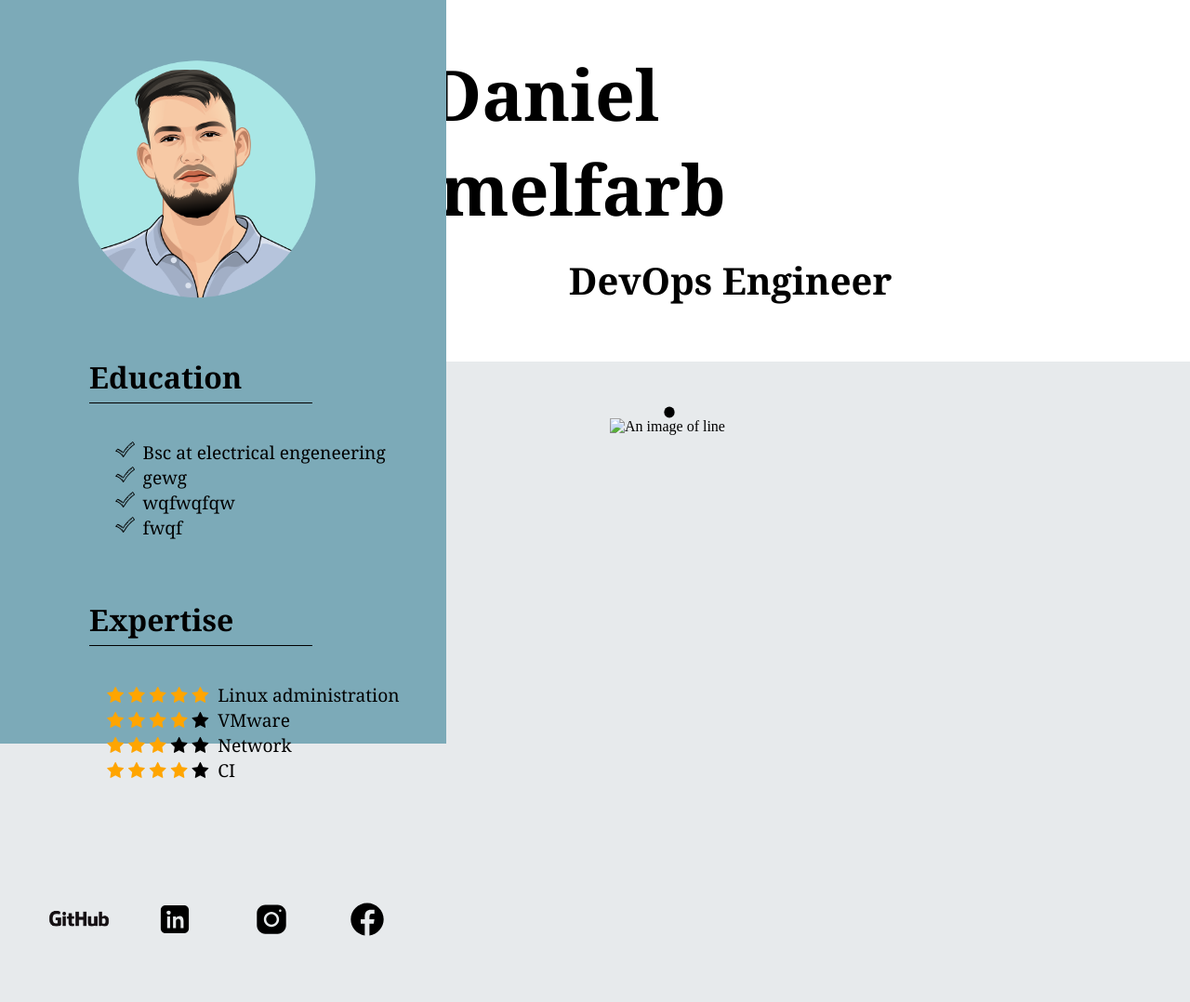
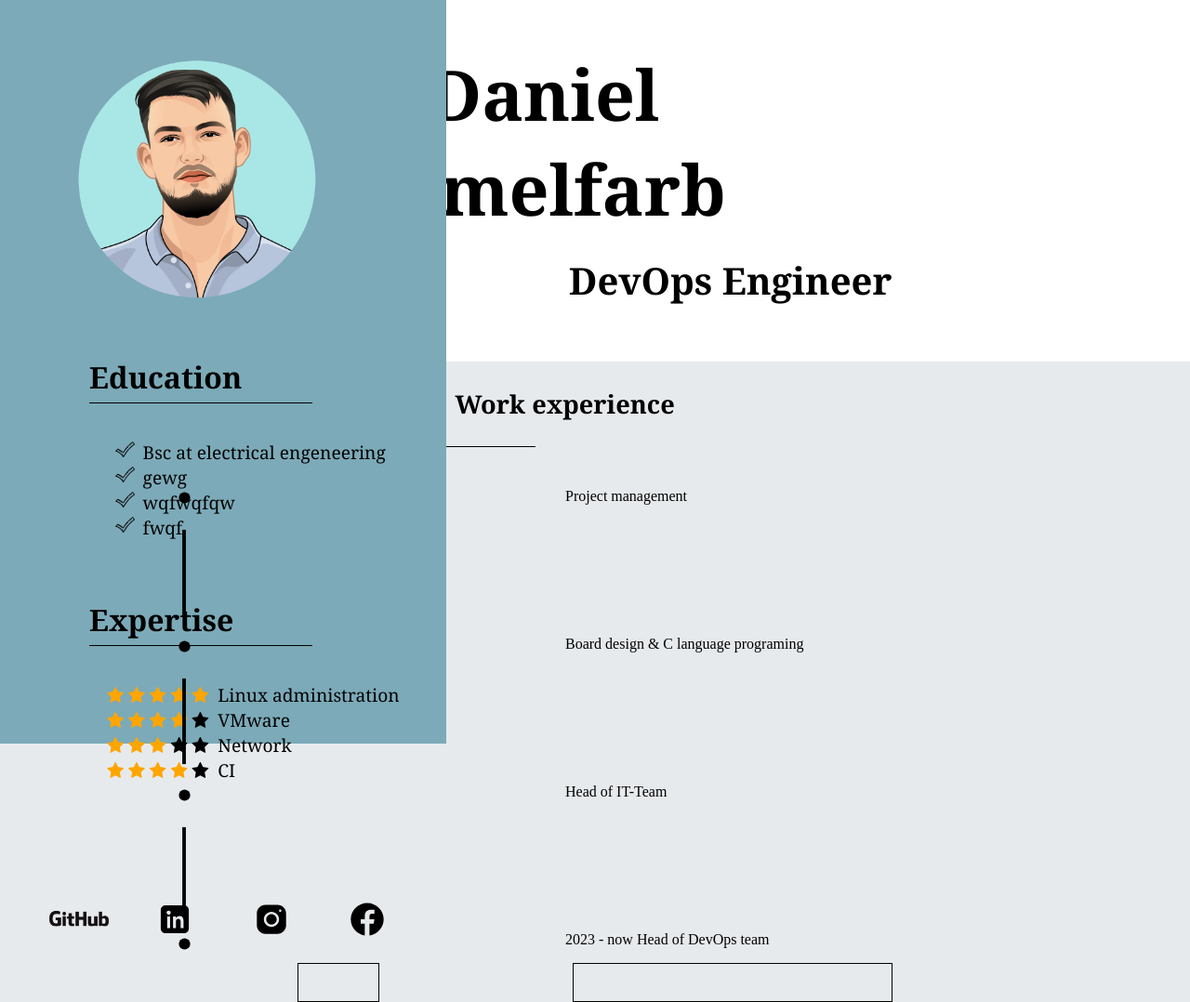
Before and after one commit to Fro1m/ResumePage, a plain HTML site: page main_page.html in a window 1280 px wide. Shown: the whole page at 93% size. Before the commit the page ends 800 px from the top, so only its background shows below. Drawn offline with Linux system fonts and the light colour scheme.

Commit message:
more work

```diff
--- a/main_page.html
+++ b/main_page.html
@@ -107,26 +107,48 @@
     }
 
     #small-icons-dot{
+      margin-top: 1.6em;
+      margin-bottom: 1.6em;
+      margin-left: 12em;
+      width: 0.8em;
+      height: 0.8em;
+    }
+
+    #small-icons-dot-top{
       margin-top: 3em;
-      margin-left: 10em;
+      margin-bottom: 1.6em;
+      margin-left: 12em;
       width: 0.8em;
       height: 0.8em;
     }
 
     #small-icons-line{
-      margin-left: 10em;
+      margin-left: 8.4em;
       width: 8em;
-      height: 7em;
-      padding:0 ;
-      clip: rect(0px, 10px, 20px, 0px);
+      height: 6em;
+      transform: rotate(90deg);
     }
 
 
     .my-line {
-  border-top: 1.5px solid black; /* creates a solid black line with a thickness of 2px */
-  width: 50%; /* sets the width of the line to 50% of the container */
-  margin-left: 6em;
-}
+      border-top: 1.5px solid black; /* creates a solid black line with a thickness of 2px */
+      width: 50%; /* sets the width of the line to 50% of the container */
+      margin-left: 6em;
+    }
+
+
+    #work-experience-header{
+      font-size: 1.7em;
+      font-family: Georgia, 'Times New Roman', Times, serif;
+      margin-left: 18em;
+    }
+
+    #my-line-2 {
+      border-top: 1.5px solid black; /* creates a solid black line with a thickness of 2px */
+      width: 45%; /* sets the width of the line to 50% of the container */
+      margin-left: 0em;
+    }
+
 
   </style>
 </head>
@@ -136,9 +158,24 @@
     <h1 class="centered-h1">Daniel Gimelfarb</h1>
     <h2 class="centered-h2">DevOps Engineer</h2>
   </div>
-  <div style="display: flex; flex-direction: column; align-items: center;">
+  <h3 id="work-experience-header">Work experience</h3>
+  <div id="my-line-2"></div>
+  <div style="display: flex; flex-direction: column; justify-content: space-between; height: 300px;">
+    <img id="small-icons-dot-top" src="/images/Location_dot_black.svg" alt="An image of dot"/>
+    <img id="small-icons-line" src="/images/13048718681586788051.svg" alt="An image of line"/>
     <img id="small-icons-dot" src="/images/Location_dot_black.svg" alt="An image of dot"/>
-    <img id="small-icons-line" src="/images/icons8-vertical-line-80.png" alt="An image of line"/>
+    <img id="small-icons-line" src="/images/13048718681586788051.svg" alt="An image of line"/>
+    <img id="small-icons-dot" src="/images/Location_dot_black.svg" alt="An image of dot"/>
+    <img id="small-icons-line" src="/images/13048718681586788051.svg" alt="An image of line"/>
+    <img id="small-icons-dot" src="/images/Location_dot_black.svg" alt="An image of dot"/>
+  </div>
+  <p style="margin-left: 38em; margin-top: -16em;">Project management</p>
+  <p style="margin-left: 38em; margin-top: 8.8em;">Board design & C language programing</p>
+  <p style="margin-left: 38em; margin-top: 8.8em;">Head of IT-Team</p>
+  <p style="margin-left: 38em; margin-top: 8.8em;">2023 - now Head of DevOps team</p>
+  <div style="display: flex; justify-content: space-between; width: 50%; margin: auto;">
+    <div style="width:100px;height:40px;border:1px solid #000; margin-right: 0em;"></div>
+    <div style="width:400px;height:40px;border:1px solid #000; margin-left: 13em"></div>
   </div>
 
   <div id="left-size">
```
Also changed, not shown: images/13048718681586788051.svg (added).
